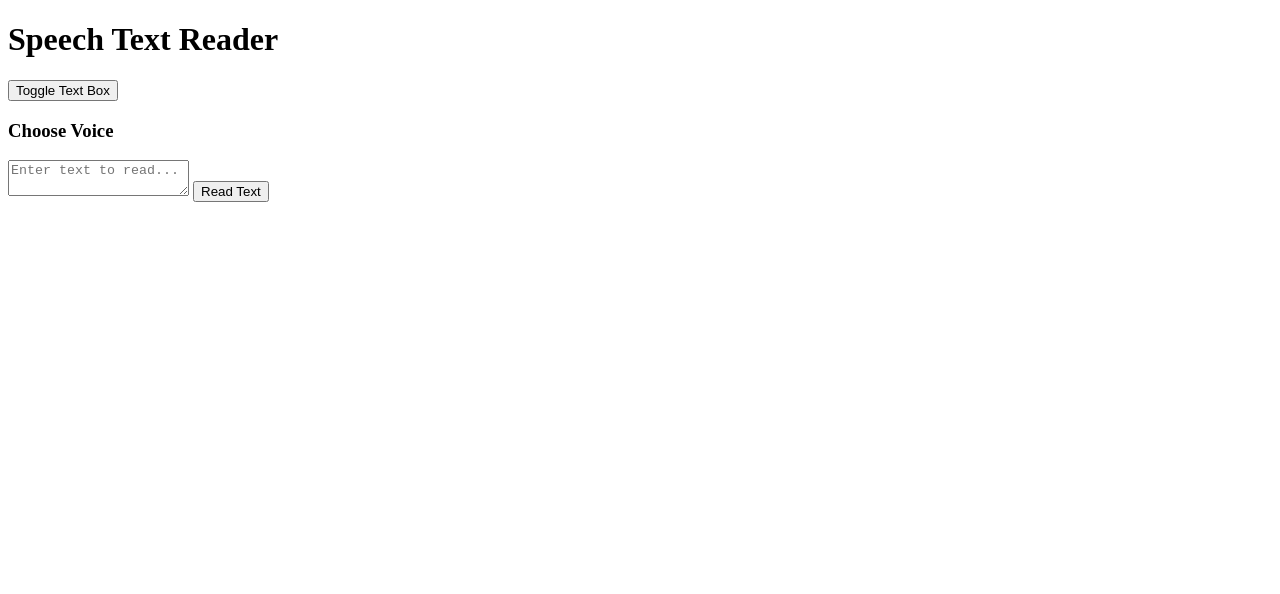
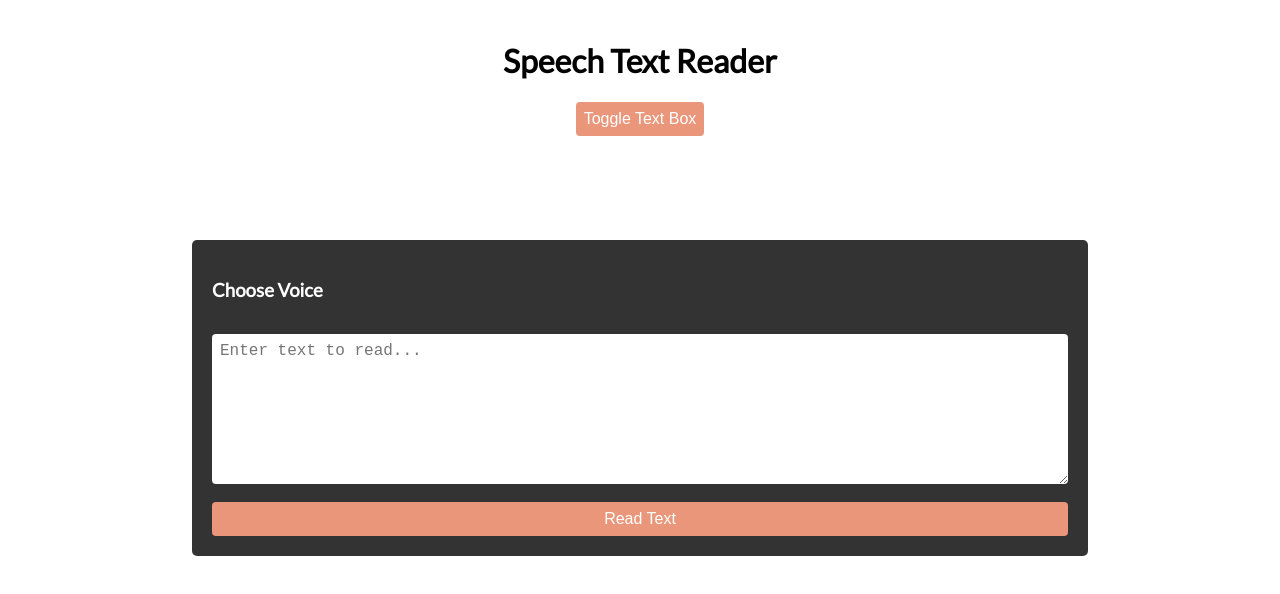
Before and after one commit to faiza203/Speech_Text__Reader, a plain HTML site: page index.html in a window 1280 px wide. Drawn offline with Linux system fonts and the light colour scheme.

Commit message:
insert style

```diff
--- a/index.html
+++ b/index.html
@@ -4,11 +4,18 @@
     <meta charset="UTF-8" />
     <meta name="viewport" content="width=device-width, initial-scale=1.0" />
     <title>Document</title>
+    <link
+      href="https://stackpath.bootstrapcdn.com/font-awesome/4.7.0/css/font-awesome.min.css"
+      rel="stylesheet"
+      integrity="sha384-wvfXpqpZZVQGK6TAh5PVlGOfQNHSoD2xbE+QkPxCAFlNEevoEH3Sl0sibVcOQVnN"
+      crossorigin="anonymous"
+    />
+    <link rel="stylesheet" href="style.css"></link>
   </head>
   <body>
     <div class="main">
       <h1>Speech Text Reader</h1>
-      <button id="Toggle" class="btn btn-toogle">Toggle Text Box</button>
+      <button id="Toggle" class="btn btn-toggle">Toggle Text Box</button>
       <div id="Text_Box" class="Text_Box">
         <div id="close" class="close"></div>
         <h3>Choose Voice</h3>
--- /dev/null
+++ b/style.css
@@ -0,0 +1,80 @@
+@import url('https://fonts.googleapis.com/css?family=Lato');
+*{
+    box-sizing: border-box;
+}
+body{
+    background-color: #fff;
+    font-family: 'Lato',sans-serif;
+    min-height: 100vh;
+    margin: 0;
+}
+h1{
+    text-align: center;
+}
+.main{
+    margin: auto;
+    padding: 20px;
+}
+.btn{
+    cursor: pointer;
+    background-color: darksalmon;
+    border: 0;
+    border-radius: 4px;
+    color: #fff;
+    font-size: 16px;
+    padding: 8px;
+}
+.btn:active{
+    transform: scale(0.98);
+}
+.btn:focus , select:focus{
+    outline: 0;
+}
+.btn-toggle{
+    text-align: center;
+    display: block;
+    margin: auto;
+    margin-bottom: 20px;
+}
+.Text_Box{
+    width: 70%;
+    position: absolute;
+    top: 30%;
+    left: 50%;
+    transform: translate(-50%,0);
+    background-color: #333;
+    color: #fff;
+    padding: 20px;
+    border-radius: 5px;
+    transition: all 1s ease-in-out;
+}
+.Text_Box select{
+    background-color: darksalmon;
+    border: 0;
+    color: #fff;
+    font-size: 12px;
+    height: 30px;
+    width: 100%;
+}
+.Text_Box textarea{
+    border: 1px;
+    border-radius: 4px;
+    font-size: 16px;
+    padding: 8px;
+    margin: 15px 0;
+    width: 100%;
+    height: 150px;
+}
+.Text_Box .btn{
+    width: 100%;
+}
+.Text_Box .close{
+    float: right;
+    text-align: right;
+    cursor: pointer;
+}
+main{
+    display: grid;
+    grid-template-columns: repeat(4 , 1fr);
+    grid-gap: 10px;
+}
```
